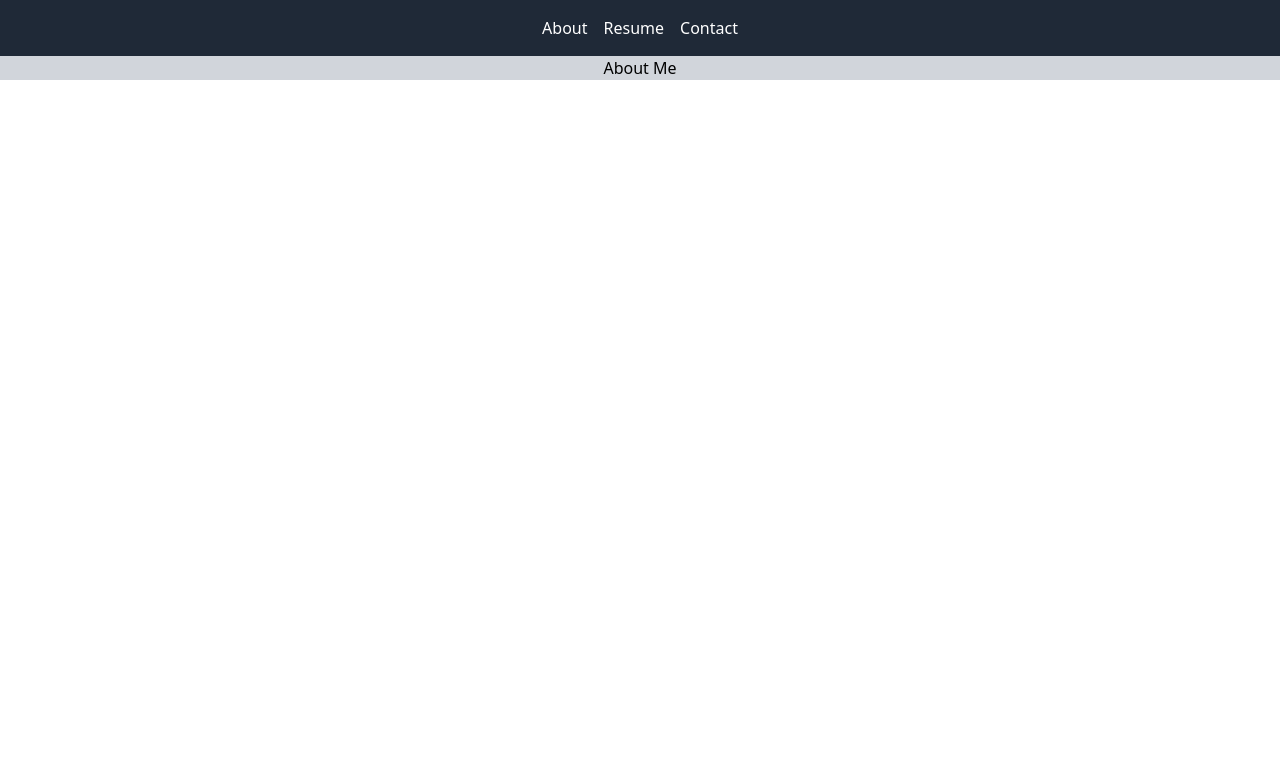
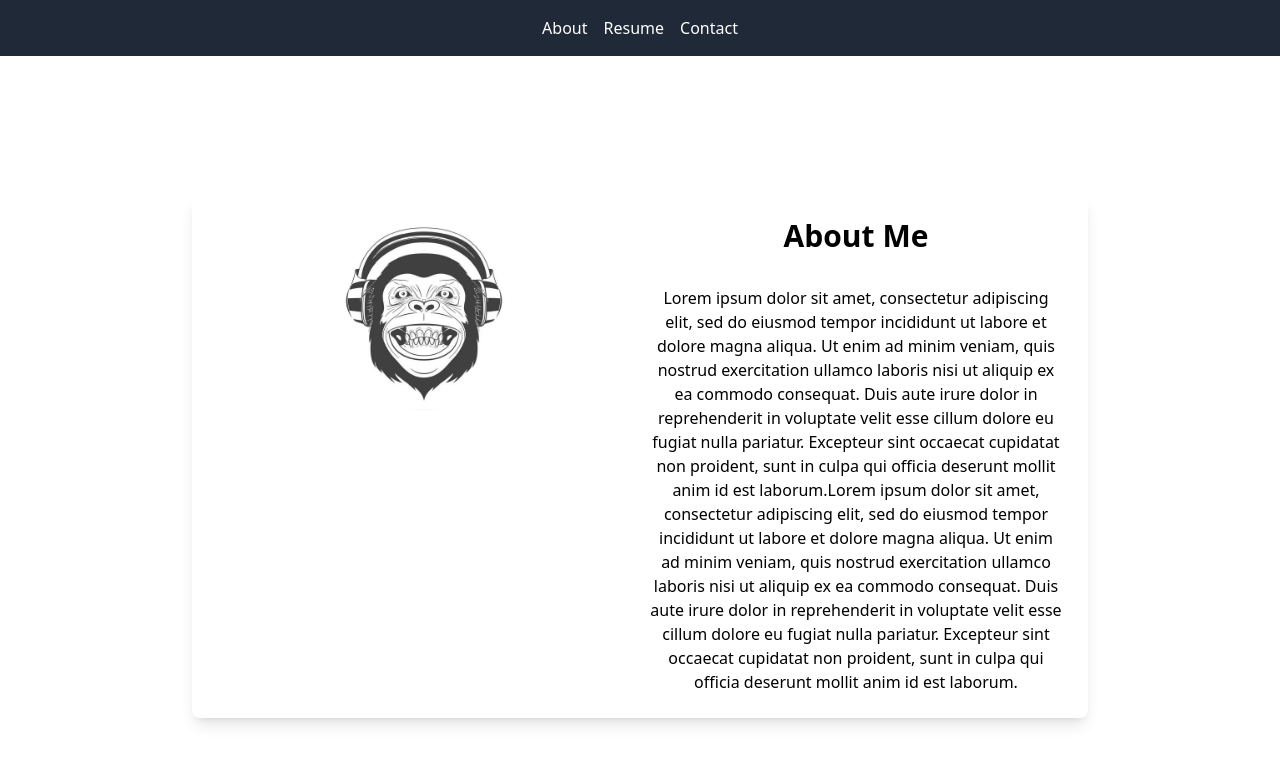
Before and after one commit to cunderw/my-resume, a React (Vite) app: page / in a window 1280 px wide. Shown: the top 764 px of the page. Built offline with nearby package versions, Linux system fonts and the light colour scheme.

Commit message:
add about page

```diff
--- /dev/null
+++ b/src/components/ContentWrapper.tsx
@@ -0,0 +1,17 @@
+import React, { ReactNode } from 'react'
+
+type WrapperProps = {
+  children: ReactNode // Accepts any valid React child(ren)
+}
+
+const Wrapper: React.FC<WrapperProps> = ({ children }) => {
+  return (
+    <div className="flex min-h-screen items-center justify-center">
+      <div className="mx-auto max-w-4xl rounded-lg bg-white p-6 shadow-lg">
+        {children}
+      </div>
+    </div>
+  )
+}
+
+export default Wrapper
--- a/src/components/Navbar.tsx
+++ b/src/components/Navbar.tsx
@@ -1,4 +1,3 @@
-import React from 'react'
 import { Link } from 'react-router-dom'
 
 const Navbar = () => {
--- /dev/null
+++ b/src/components/Picture.tsx
@@ -0,0 +1,20 @@
+import React from 'react'
+
+type PictureProps = {
+  src: string
+  alt: string
+}
+
+const Picture: React.FC<PictureProps> = ({ src, alt }) => {
+  return (
+    <div className="mb-4 flex justify-center">
+      <img
+        src={src}
+        alt={alt}
+        className="h-48 w-48 rounded-full object-cover"
+      />
+    </div>
+  )
+}
+
+export default Picture
--- /dev/null
+++ b/src/components/TextContent.tsx
@@ -0,0 +1,11 @@
+import React from 'react'
+
+type ContentProps = {
+  text: string
+}
+
+const Content: React.FC<ContentProps> = ({ text }) => {
+  return <p className="mb-4 text-center text-base">{text}</p>
+}
+
+export default Content
--- /dev/null
+++ b/src/components/Title.tsx
@@ -0,0 +1,11 @@
+import React from 'react'
+
+type TitleProps = {
+  text: string
+}
+
+const Title: React.FC<TitleProps> = ({ text }) => {
+  return <h1 className="mb-4 text-center text-3xl font-bold">{text}</h1>
+}
+
+export default Title
--- a/src/pages/About/About.tsx
+++ b/src/pages/About/About.tsx
@@ -1,5 +1,25 @@
-const About = () => {
-  return <div className="flex justify-center bg-gray-300">About Me</div>
+import React from 'react'
+
+import imagePath from '../../assets/images/profile.png'
+import ContentWrapper from '../../components/ContentWrapper'
+import Picture from '../../components/Picture'
+import Content from '../../components/TextContent'
+import Title from '../../components/Title'
+
+const About: React.FC = () => {
+  return (
+    <ContentWrapper>
+      <div className="grid grid-cols-1 gap-4 md:grid-cols-2">
+        <div className="md:col-span-1">
+          <Picture src={imagePath} alt="Carson Underwood" />
+        </div>
+        <div className="flex flex-col space-y-4 md:col-span-1">
+          <Title text="About Me" />
+          <Content text="Lorem ipsum dolor sit amet, consectetur adipiscing elit, sed do eiusmod tempor incididunt ut labore et dolore magna aliqua. Ut enim ad minim veniam, quis nostrud exercitation ullamco laboris nisi ut aliquip ex ea commodo consequat. Duis aute irure dolor in reprehenderit in voluptate velit esse cillum dolore eu fugiat nulla pariatur. Excepteur sint occaecat cupidatat non proident, sunt in culpa qui officia deserunt mollit anim id est laborum.Lorem ipsum dolor sit amet, consectetur adipiscing elit, sed do eiusmod tempor incididunt ut labore et dolore magna aliqua. Ut enim ad minim veniam, quis nostrud exercitation ullamco laboris nisi ut aliquip ex ea commodo consequat. Duis aute irure dolor in reprehenderit in voluptate velit esse cillum dolore eu fugiat nulla pariatur. Excepteur sint occaecat cupidatat non proident, sunt in culpa qui officia deserunt mollit anim id est laborum." />
+        </div>
+      </div>
+    </ContentWrapper>
+  )
 }
 
 export default About
```
Also changed, not shown: src/assets/images/profile.png (added).
